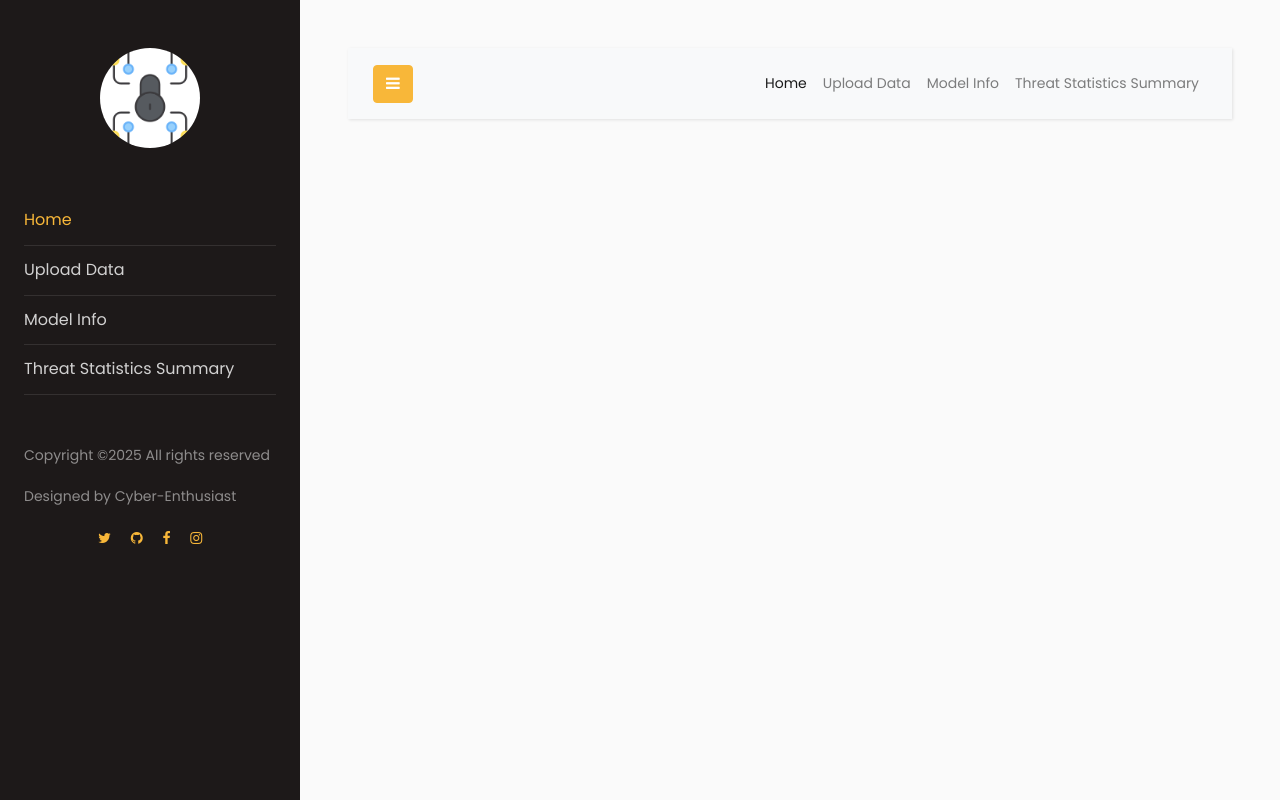
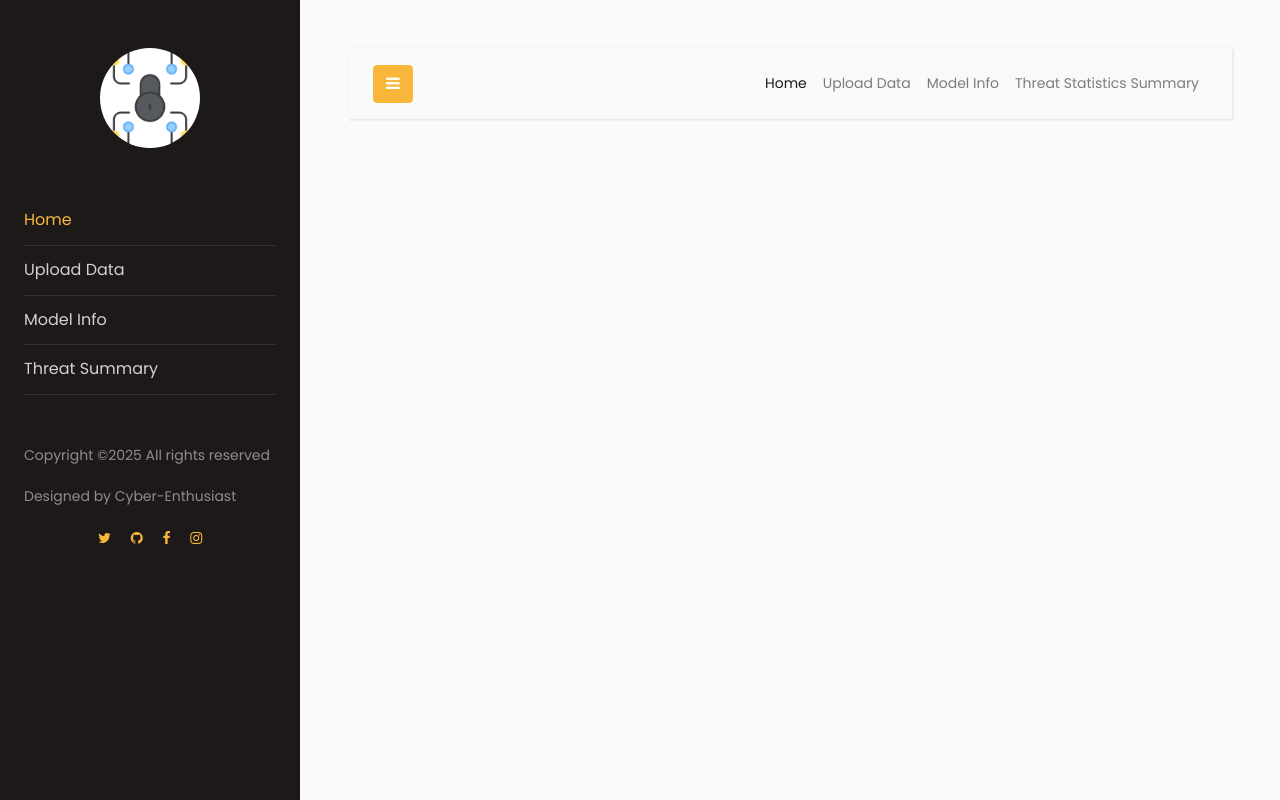
Before and after one commit to cyber-enthusiast-1/web-attack-detector, a Flask app: page / in a window 1280 px wide. Run offline with Flask 3, Linux system fonts and the light colour scheme; parts of the project's set-up code (start-up, migrations or seed data) failed here and were passed over; some libraries are stand-ins or nearby versions.

Commit message:
Updated index.html

```diff
--- a/web-attack/templates/index.html
+++ b/web-attack/templates/index.html
@@ -7,8 +7,11 @@
 
     <link href="https://fonts.googleapis.com/css?family=Poppins:300,400,500,600,700,800,900" rel="stylesheet">
 
-		<link rel="stylesheet" href="https://stackpath.bootstrapcdn.com/font-awesome/4.7.0/css/font-awesome.min.css">
-		<link rel="stylesheet" href="{{url_for('static', filename='css/style.css')}}">
+	<link rel="stylesheet" href="https://stackpath.bootstrapcdn.com/font-awesome/4.7.0/css/font-awesome.min.css">
+	<link rel="stylesheet" href="{{url_for('static', filename='css/style.css')}}">
+    <!-- Lightbox2 CSS -->
+    <link href="https://cdn.jsdelivr.net/npm/lightbox2@2.11.3/dist/css/lightbox.min.css" rel="stylesheet">
+
   </head>
   <body>
 
@@ -35,7 +38,7 @@
               <a href="{{url_for('model_info')}}">Model Info</a>
 	          </li>
 	          <li>
-              <a href="#">Threat Statistics Summary</a>
+              <a href="{{url_for('threat_summary')}}">Threat Summary</a>
 	          </li>
 	        </ul>
 
@@ -76,7 +79,7 @@
                     <div class="collapse navbar-collapse" id="navbarSupportedContent">
                         <ul class="nav navbar-nav ml-auto">
                             <li class="nav-item active">
-                                <a class="nav-link" href="#">Home</a>
+                                <a class="nav-link" href="{{url_for('home')}}">Home</a>
                             </li>
                             <li class="nav-item">
                                 <a class="nav-link" href="{{url_for('upload_data')}}">Upload Data</a>
@@ -85,7 +88,7 @@
                                 <a class="nav-link" href="{{url_for('model_info')}}">Model Info</a>
                             </li>
                             <li class="nav-item">
-                                <a class="nav-link" href="#">Threat Statistics Summary</a>
+                                <a class="nav-link" href="{{url_for('threat_summary')}}">Threat Statistics Summary</a>
                             </li>
                         </ul>
                     </div>
@@ -110,5 +113,7 @@
     <script src="{{url_for('static', filename='js/popper.js')}}"></script>
     <script src="{{url_for('static', filename='js/bootstrap.min.js')}}"></script>
     <script src="{{url_for('static', filename='js/main.js')}}"></script>
+    <!-- Lightbox2 JS -->
+    <script src="https://cdn.jsdelivr.net/npm/lightbox2@2.11.3/dist/js/lightbox.min.js"></script>
   </body>
 </html>
```
